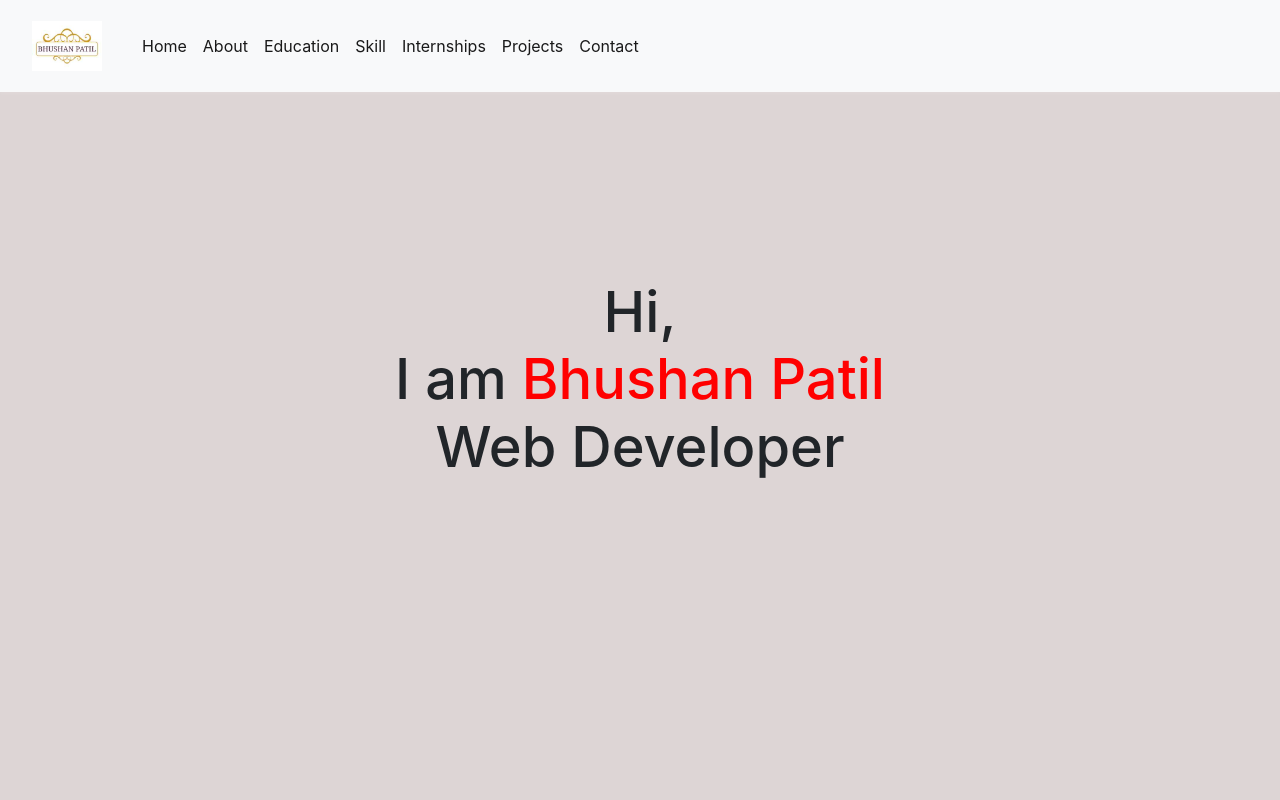
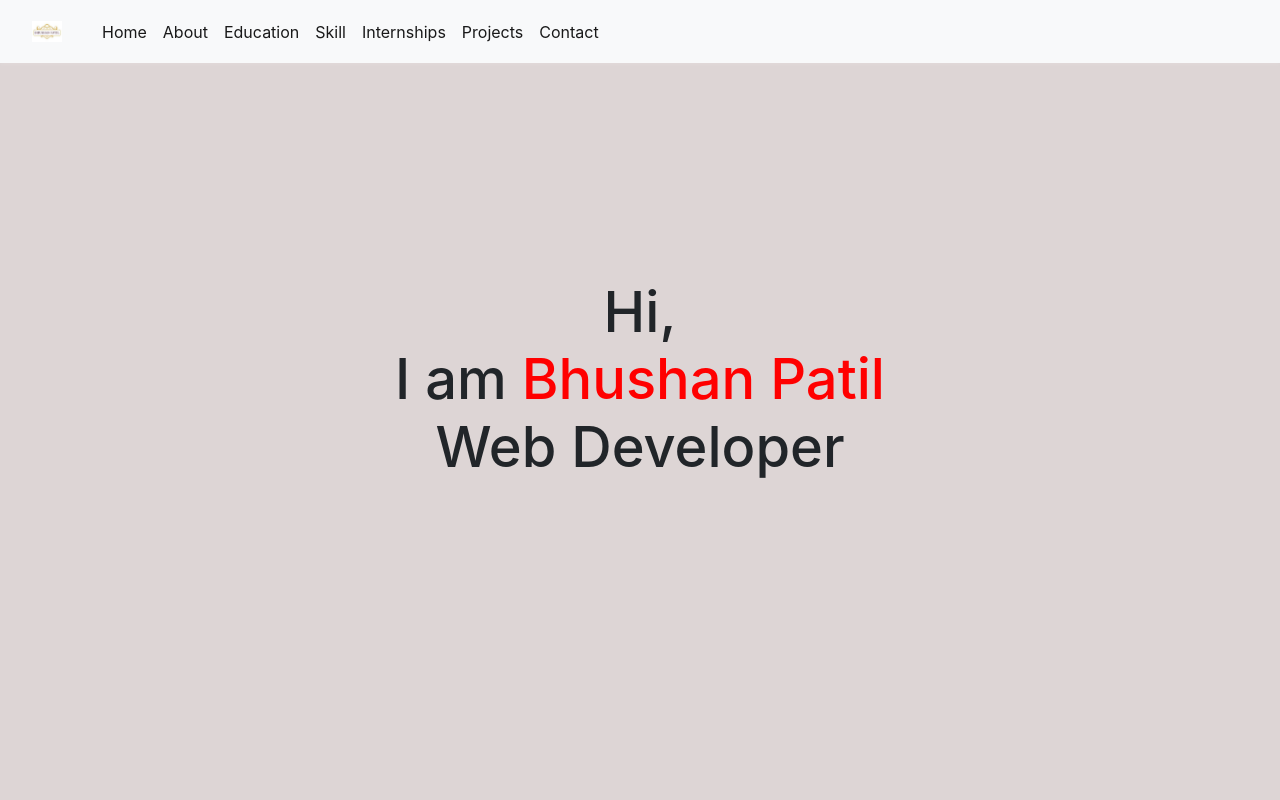
Before and after one commit to BhushanKishorPatil/bhushanpatil.github.io, a plain HTML site: page index.html in a window 1280 px wide. Shown: the top 800 px of the page. Drawn offline with nearby package versions, Linux system fonts and the light colour scheme.

Commit message:
Update index.html

```diff
--- a/index.html
+++ b/index.html
@@ -30,7 +30,7 @@
             <!-- Just an image -->
             <nav class="navbar navbar-light bg-light">
                 <a class="navbar-brand" href="#">
-                    <img src="img/download.jpg" width="70" height="50" alt="">
+                    <img src="img/download.jpg" width="30" height="30" alt="">
                 </a>
             </nav>
             <button class="navbar-toggler" type="button" data-toggle="collapse" data-target="#navbarSupportedContent"
```
